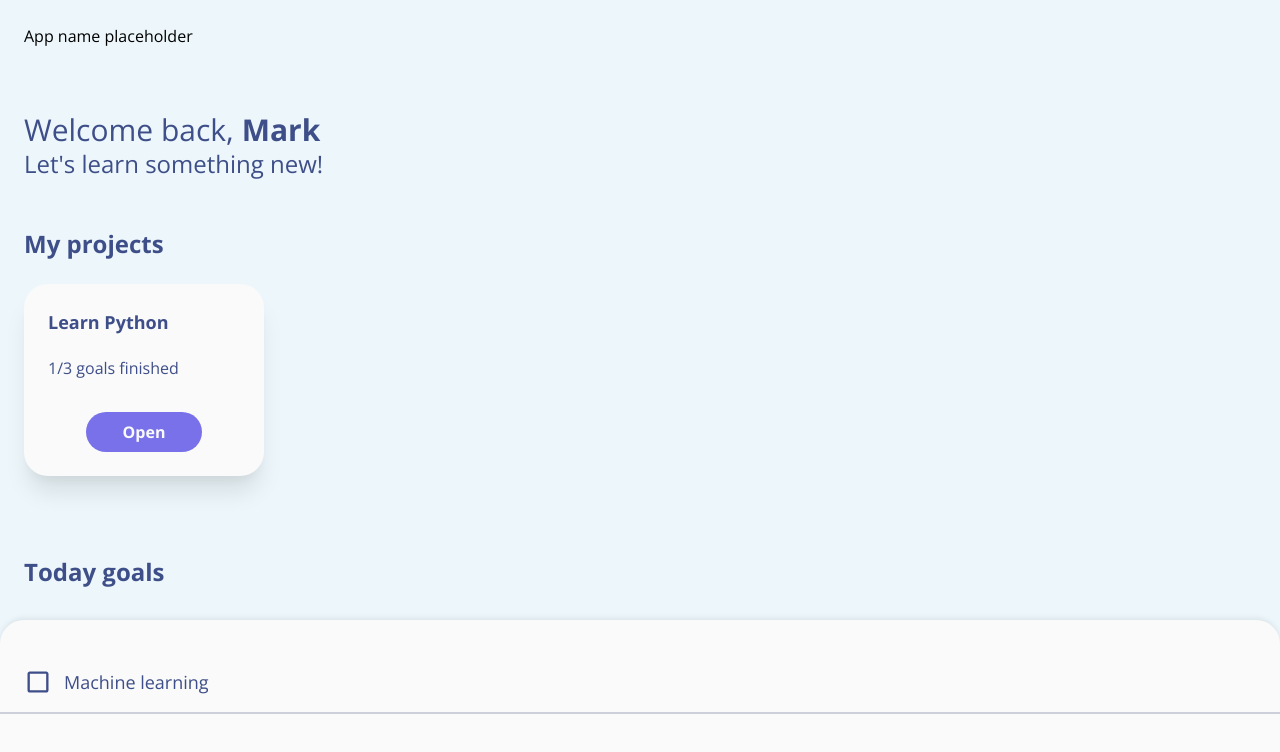
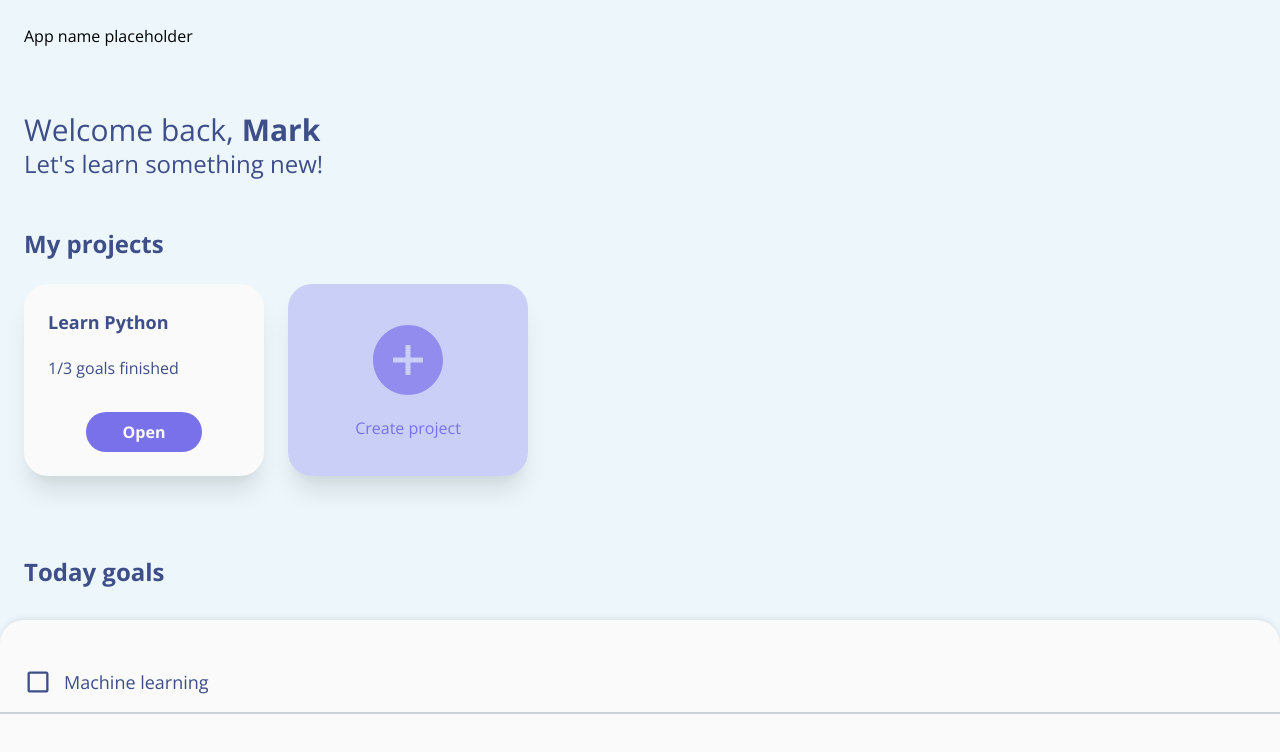
Before and after one commit to MiltonEBR/Diaguin-fe, a React (Create React App) app: page / in a window 1280 px wide. Shown: the top 752 px of the page. Built offline with nearby package versions, Linux system fonts and the light colour scheme; data requests are answered from the project's data file.

Commit message:
Added project creation card/button

```diff
--- /dev/null
+++ b/src/Components/Cards/CreateCard.tsx
@@ -0,0 +1,38 @@
+import React from 'react';
+import { IconContext } from 'react-icons';
+import { AiFillPlusCircle } from 'react-icons/ai';
+import { CardProps } from '../../Types';
+
+function CreateCard({ onClick }: Pick<CardProps, 'onClick'>): JSX.Element {
+  return (
+    <div
+      className={`w-60 max-w-xl min-w-min h-48 p-6
+                  shadow-xl rounded-3xl bg-purple-light bg-opacity-30
+                  flex flex-none flex-col items-center place-content-center
+                  mr-6`}
+    >
+      <button type="button">
+        <IconContext.Provider
+          value={{ className: 'fill-purple opacity-70 h-20 w-20 mb-4' }}
+        >
+          <AiFillPlusCircle />
+        </IconContext.Provider>
+      </button>
+      <p className="text-purple-light">Create project</p>
+      {/* <Title text={ttl} />
+      <Content text={description} />
+      <Button
+        text="Open"
+        onClick={() => {
+          if (onClick) onClick(ttl);
+        }}
+      /> */}
+    </div>
+  );
+}
+
+CreateCard.defaultProps = {
+  onClick: null,
+};
+
+export default CreateCard;
--- a/src/Components/Cards/index.tsx
+++ b/src/Components/Cards/index.tsx
@@ -1,6 +1,7 @@
 import React from 'react';
 import { useHistory } from 'react-router';
 import { Project } from '../../Types';
+import CreateCard from './CreateCard';
 import SingleCard from './SingleCard';
 
 function Cards({
@@ -27,6 +28,7 @@ function Cards({
           key={`proj-${id}`}
         />
       ))}
+      <CreateCard onClick={() => null} />
     </div>
   );
 }
--- a/tailwind.config.js
+++ b/tailwind.config.js
@@ -7,6 +7,7 @@ module.exports = {
     fill: {
       dark: '#3E4E88',
       gray: colors.gray,
+      purple: '#7971EA',
     },
     fontFamily: {
       sans: ['Open\\ Sans'],
```
